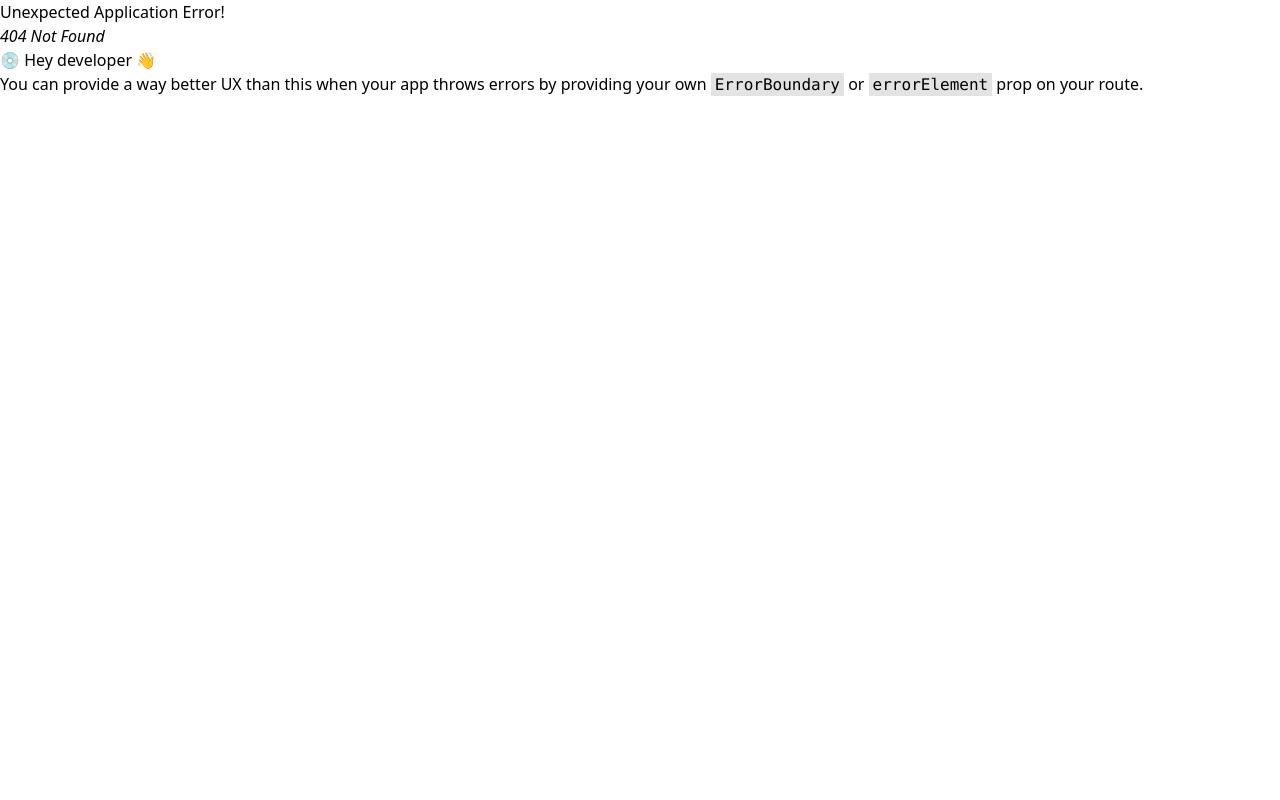
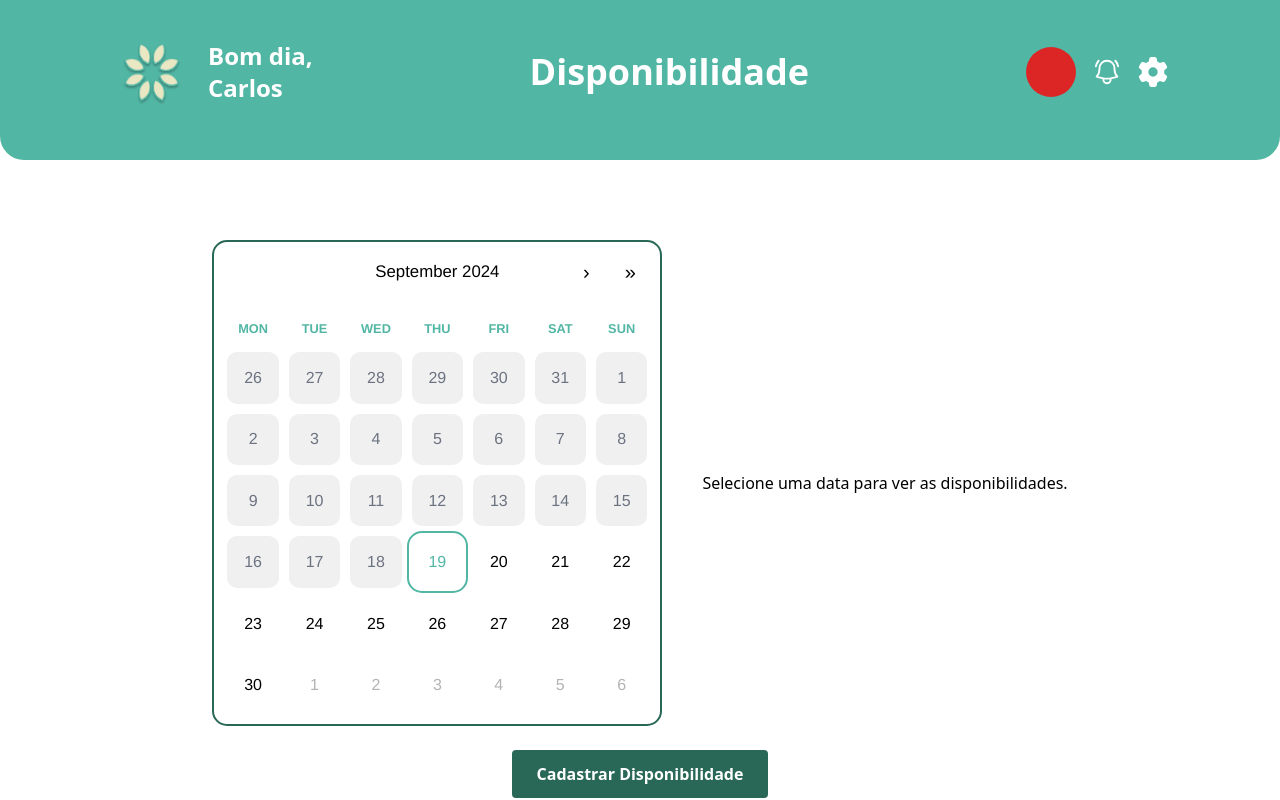
Before and after one commit to c4rl0sfilho/vivarisFront, a React (Vite) app: page /Availability in a window 1280 px wide. Before the commit this address had no page. Built offline with nearby package versions, Linux system fonts and the light colour scheme.

Commit message:
finalizado estilo pagina disponibilidade

```diff
--- a/src/components/ContainerRegister.tsx
+++ b/src/components/ContainerRegister.tsx
@@ -216,7 +216,7 @@ const ContainerRegister: React.FC = () => {
                 </div>
                 <div className="textConta flex justify-around">
                     <p>Já tem conta?</p>
-                    <p onClick={() => navigate('/Home')} className='cursor-pointer text-[#296856]'>Login</p>
+                    <p onClick={() => navigate('/Availability')} className='cursor-pointer text-[#296856]'>Login</p>
                 </div>
             </div>
         </div>
--- a/src/constants/Config.ts
+++ b/src/constants/Config.ts
@@ -1,3 +1,3 @@
-export const STORE_OPENING_TIME = 10 // IN HOURS
+export const STORE_OPENING_TIME = 7 // IN HOURS
 export const STORE_CLOSING_TIME = 20 // IN HOURS
 export const INTERVAL = 60 // IN MINUTES
--- a/src/main.tsx
+++ b/src/main.tsx
@@ -11,6 +11,7 @@ import Login from './routes/Login.tsx'
 import Register from './routes/Register.tsx'
 import Preferences from './routes/Preferences.tsx'
 import Home from './routes/Home.tsx'
+import Availability from './routes/Availability.tsx'
 
 const router = createBrowserRouter([
   {
@@ -32,6 +33,10 @@ const router = createBrowserRouter([
       {
         path:"/Home",
         element:<Home/>
+      },
+      {
+        path:"/Availability",
+        element:<Availability/>
       }
     ]
   }
--- /dev/null
+++ b/src/routes/Availability.tsx
@@ -0,0 +1,151 @@
+import React, { useState, useEffect } from 'react';
+import Calendar from 'react-calendar';
+import { add, format } from 'date-fns';
+import '../styles/Calendar.css';
+import { INTERVAL, STORE_CLOSING_TIME, STORE_OPENING_TIME } from '../constants/Config';
+import vivarisIcon from '../assets/vivarisIcon.svg';
+import { HiOutlineBellAlert } from 'react-icons/hi2';
+import { FaGear } from 'react-icons/fa6';
+
+const Availability = () => {
+  interface dateType {
+    justDate: Date | null;
+    dateTime: Date | null;
+  }
+
+  const [date, setDate] = useState<dateType>({
+    justDate: null,
+    dateTime: null,
+  });
+
+  const [selectedTime, setSelectedTime] = useState<Date | null>(null); // Para salvar o horário selecionado
+  const [userName, setUserName] = useState('');
+
+  // Simulando uma ação para definir o nome do usuário (pode ser substituído por uma chamada de API)
+  useEffect(() => {
+    setUserName('Carlos');
+  }, []);
+
+  // Função para obter os horários disponíveis
+  const getTimes = () => {
+    if (!date.justDate) return [];
+
+    const { justDate } = date;
+    const beginning = add(justDate, { hours: STORE_OPENING_TIME });
+    const end = add(justDate, { hours: STORE_CLOSING_TIME });
+    const interval = INTERVAL; // Intervalo em minutos
+
+    const times = [];
+    for (let i = beginning; i <= end; i = add(i, { minutes: interval })) {
+      times.push(i);
+    }
+
+    return times;
+  };
+
+  const times = getTimes();
+
+  const handleTimeClick = (time: Date) => {
+    // Atualizando a variável 'date' com a data e horário selecionados
+    setDate((prev) => ({
+      ...prev,
+      dateTime: time, // Atualizando o horário selecionado
+    }));
+
+    setSelectedTime(time); // Para alterar o estilo visual do horário selecionado
+
+    // Log no console da data e horário selecionados
+    if (date.justDate) {
+        console.log(date);
+
+      console.log(`Data selecionada: ${format(date.justDate, 'dd/MM/yyyy')} - Horário selecionado: ${format(time, 'HH:mm')}`);
+    }
+  };
+
+  return (
+    <div>
+      {/* Cabeçalho */}
+      <div className="header w-full h-auto md:h-[10rem] bg-[#52B6A4] rounded-b-3xl p-4">
+        <div className="w-full flex flex-col md:flex-row items-center justify-between p-4 md:px-24">
+          {/* Logo */}
+          <div className="flex items-center mb-4 md:mb-0">
+            <img src={vivarisIcon} alt="vivaris icon" className="w-[40px] md:w-auto mr-4" />
+            <div className="flex flex-col">
+              <h1 className="text-white text-xl md:text-2xl font-semibold">
+                Bom dia,<br /> {userName}
+              </h1>
+            </div>
+          </div>
+
+          {/* Título central */}
+          <div>
+            <h1 className="text-white text-4xl font-semibold">Disponibilidade</h1>
+          </div>
+
+          {/* Ícones e Imagem de perfil */}
+          <div className="flex items-center space-x-4">
+            <div className="profile-picture bg-red-600 w-[40px] h-[40px] md:w-[50px] md:h-[50px] rounded-full">
+              {/* Aqui você pode adicionar uma imagem de perfil real */}
+            </div>
+            <HiOutlineBellAlert size={30} className="text-white cursor-pointer" />
+            <FaGear size={30} className="text-white cursor-pointer" />
+          </div>
+        </div>
+      </div>
+
+      {/* Conteúdo principal */}
+      <div className="h-full w-full pt-20 flex flex-col justify-center items-center">
+        <div className="flex flex-col md:flex-row gap-10 w-full md:w-[90%] justify-center items-center">
+          {/* Coluna 1 - Calendário */}
+          <div className="calendar-container">
+            <Calendar
+              minDate={new Date()}
+              className="REACT-CALENDAR p-2"
+              view="month"
+              onClickDay={(date) => setDate((prev) => ({ ...prev, justDate: date }))}
+              tileClassName={({ date }) => 'calendar-tile'} // Adicionando uma classe customizada
+            />
+          </div>
+
+          {/* Coluna 2 - Data e Horários */}
+          <div className="times-container">
+            {date.justDate ? (
+              <div>
+                {/* Exibindo a data selecionada */}
+                <h2 className="text-lg font-semibold mb-4">
+                  Data Selecionada: {format(date.justDate, 'dd/MM/yyyy')}
+                </h2>
+
+                {/* Exibindo os horários */}
+                <div className="grid grid-cols-2 gap-4">
+                  {times.map((time, i) => (
+                    <div
+                      key={`time-${i}`}
+                      className={`flex justify-center rounded-ss-xl rounded-br-xl w-[7rem] p-2 font-medium border-2 border-[#3E9C81]
+                      ${selectedTime === time ? 'bg-[#296856] text-white' : 'text-[#296856]'}
+                      hover:bg-[#296856] hover:text-white cursor-pointer transition`}
+                      onClick={() => handleTimeClick(time)} // Manipulador de clique
+                    >
+                      {format(time, 'HH:mm')}
+                    </div>
+                  ))}
+                </div>
+              </div>
+            ) : (
+              <p>Selecione uma data para ver as disponibilidades.</p>
+            )}
+          </div>
+        </div>
+        <div>
+            <button
+            className='w-[16rem] h-[3rem] rounded bg-[#296856] text-white font-semibold border-solid mt-6'
+            >
+                Cadastrar Disponibilidade
+            </button>
+        </div>
+      </div>
+    </div>
+  );
+};
+
+export default Availability;
--- a/src/routes/Home.tsx
+++ b/src/routes/Home.tsx
@@ -1,71 +1,7 @@
-import React, { useState, useEffect } from 'react';
-import HeaderHome from '../components/HeaderHome';
-import Calendar from 'react-calendar';
-import { add, format } from 'date-fns'; // Corrigido para 'date-fns'
-import '../styles/Calendar.css';
-import { INTERVAL, STORE_CLOSING_TIME, STORE_OPENING_TIME } from '../constants/Config';
+
 
 const Home = () => {
-  interface dateType {
-    justDate: Date | null;
-    dateTime: Date | null;
-  }
 
-  const [date, setDate] = useState<dateType>({
-    justDate: null,
-    dateTime: null,
-  });
-
-  useEffect(() => {
-    console.log(date.dateTime);
-  }, [date.dateTime]); // Isso vai executar apenas quando dateTime mudar
-
-  const getTimes = () => {
-    if (!date.justDate) return [];
-
-    const { justDate } = date;
-    const beginning = add(justDate, { hours: STORE_OPENING_TIME });
-    const end = add(justDate, { hours: STORE_CLOSING_TIME });
-    const interval = INTERVAL; // em minutos
-
-    const times = [];
-    for (let i = beginning; i <= end; i = add(i, { minutes: interval })) {
-      times.push(i);
-    }
-
-    return times;
-  };
-
-  const times = getTimes();
-
-  return (
-    <div>
-      {/* <HeaderHome /> */}
-      <div className='h-screen flex flex-col justify-center items-center'>
-        {date.justDate ? (
-          <div className='flex gap-4'>
-            {times.map((time, i) => (
-              <div key={`time-${i}`} className='rounded-sm bg-gray-100 p-2'>
-                <button
-                  type='button'
-                  onClick={() => setDate((prev) => ({ ...prev, dateTime: time }))} // Corrigido para dateTime
-                >
-                  {format(time, 'HH:mm')} {/* Formato de 24 horas */}
-                </button>
-              </div>
-            ))}
-          </div>
-        ) : (
-          <Calendar
-            minDate={new Date()}
-            className='REACT-CALENDAR p-2'
-            view='month'
-            onClickDay={(date) => setDate((prev) => ({ ...prev, justDate: date }))}
-          />
-        )}
-      </div>
-    </div>
-  );
 };
 
 export default Home;
--- a/src/styles/Calendar.css
+++ b/src/styles/Calendar.css
@@ -3,7 +3,7 @@
     max-width: 100%;
     background: white;
     border-radius: 15px;
-    border: 1px solid rgb(209 213 219);
+    border: 2px solid #296856;
     font-family: Manrope, Helvetica, sans-serif;
     line-height: 1.125em;
   }
```
